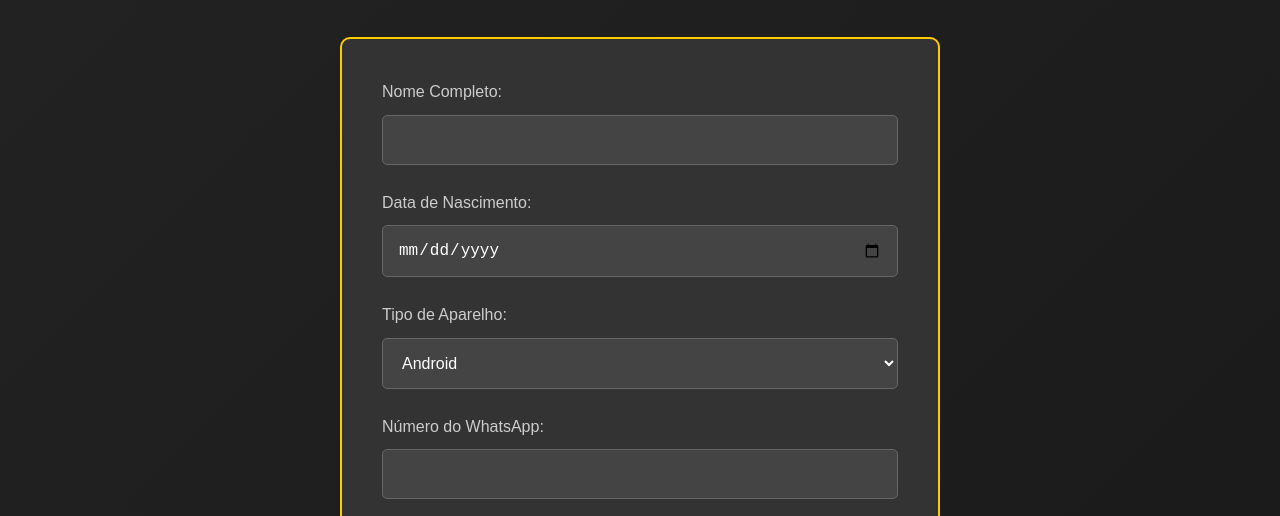
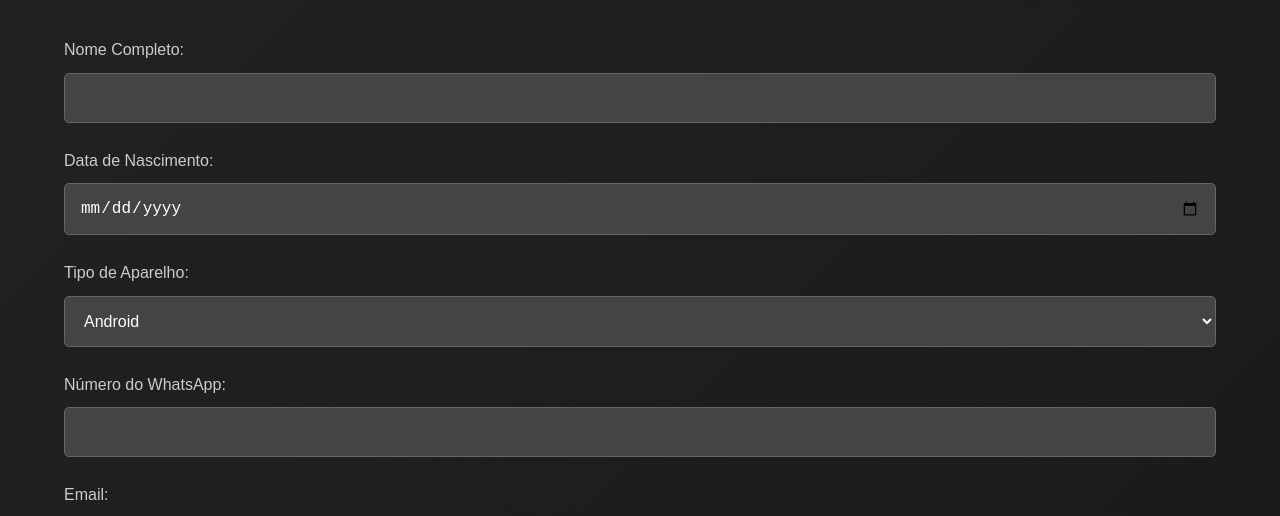
Before and after one commit to millermoraaa/Bet7Max, a plain HTML site: page formulario.html in a window 1280 px wide. Shown: the part 253-769 px from the top of the page. Drawn offline with Linux system fonts and the light colour scheme.

Commit message:
Update formulario.html

```diff
--- a/formulario.html
+++ b/formulario.html
@@ -1,3 +1,4 @@
+
 <!DOCTYPE html>
 <html lang="pt-BR">
 <head>
@@ -18,7 +19,7 @@
     <section class="form-section">
         <div class="container">
             <h2>Formulário de Cadastro</h2>
-            <form name="cadastro" method="POST" data-netlify="true" class="form">
+            <form name="cadastro" method="POST" data-netlify="true">
                 <input type="hidden" name="form-name" value="cadastro">
                 <div class="form-group">
                     <label for="nome">Nome Completo:</label>
```
